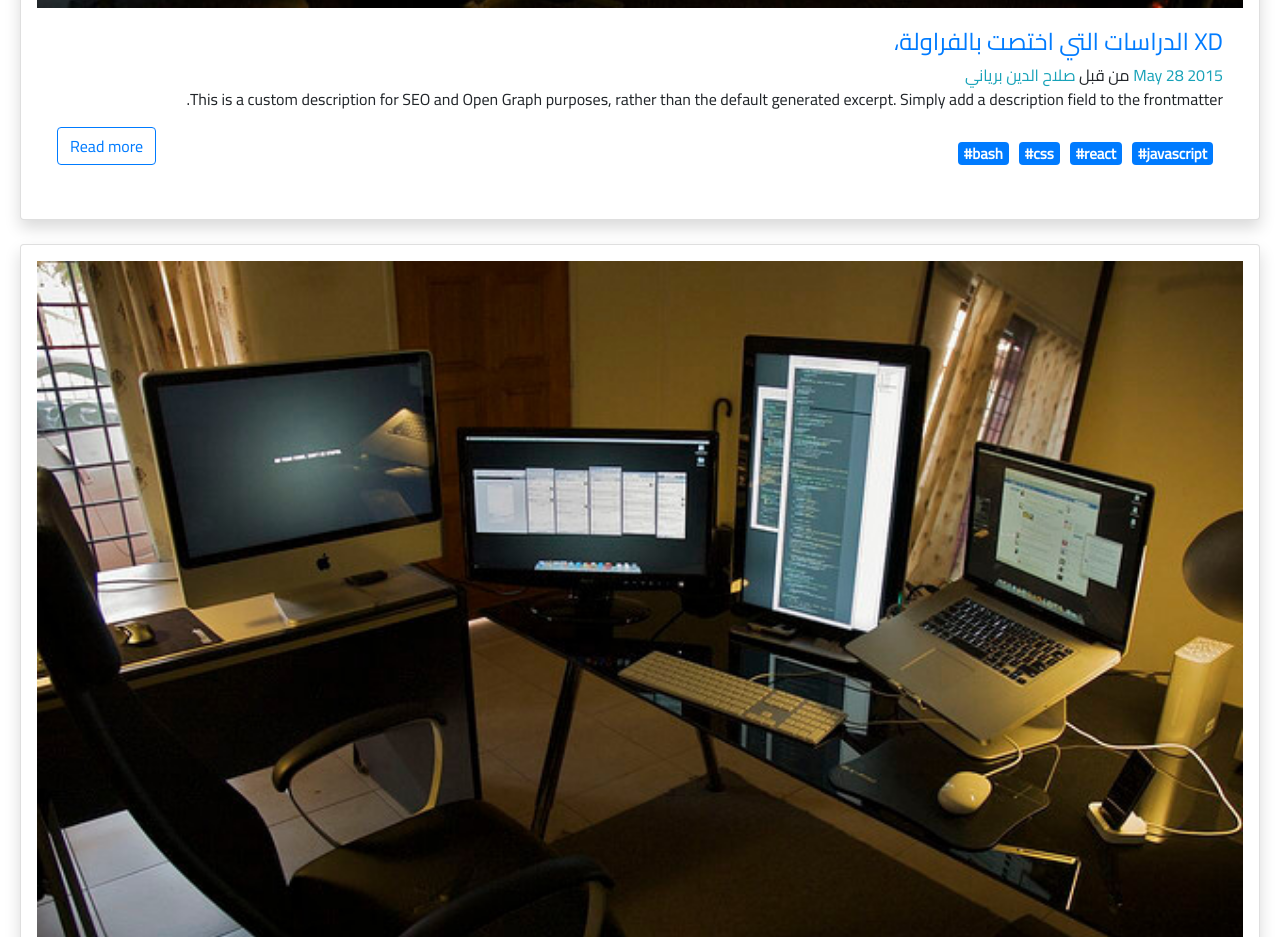
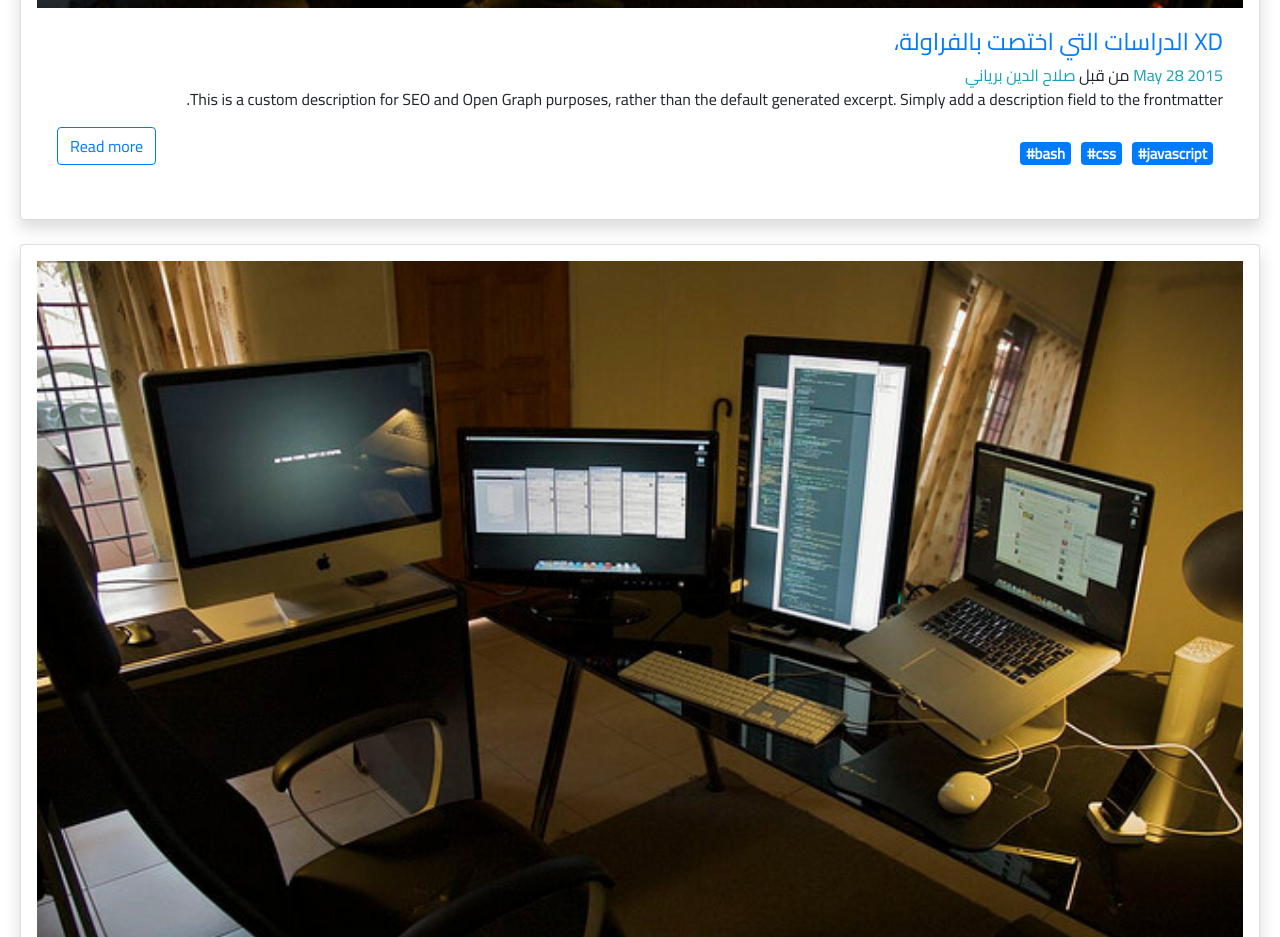
Before and after one commit to ScriptsGuy/product-blog, a Gatsby site: page / in a window 1280 px wide. Shown: the part 900-1837 px from the top of the page. Built offline with nearby package versions, Linux system fonts and the light colour scheme; Gatsby itself is replaced by a stand-in of ours; some packages are replaced by stand-ins of ours.

Commit message:
Update index (3rd copy).md

```diff
--- a/src/pages/posts/index (3rd copy).md
+++ b/src/pages/posts/index (3rd copy).md
@@ -6,7 +6,6 @@ description: This is a custom description for SEO and Open Graph purposes, rathe
 image: ../../images/setup.jpg
 tags:
   - javascript
-  - react
   - css
   - bash
 ---
```
